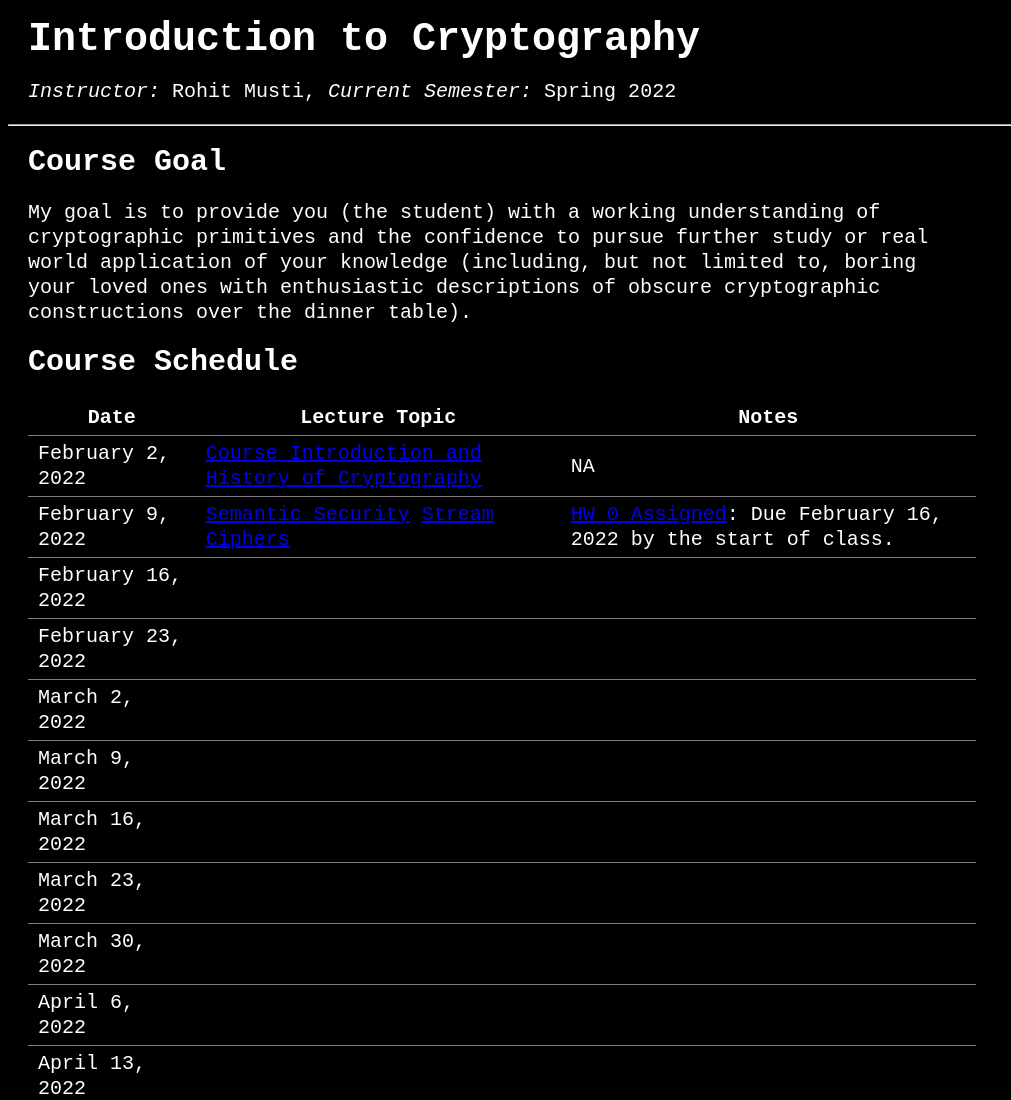
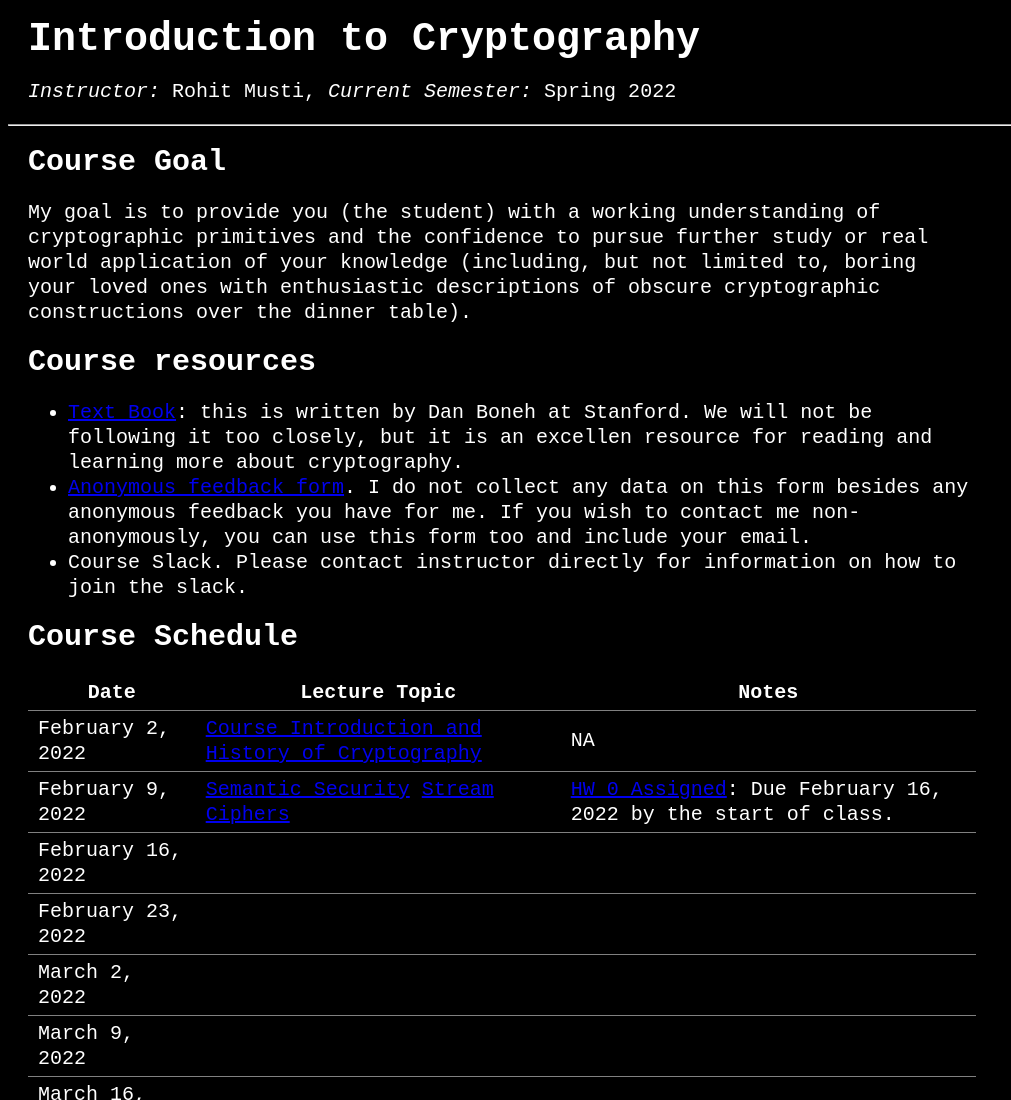
Before and after one commit to rohitmusti/intro-to-crypto, a plain HTML site: page index.html in a window 1280 px wide. Shown: the top 1100 px of the page, without its empty margins (0-1011 px from the left). Drawn offline with Linux system fonts and the light colour scheme.

Commit message:
more course house keeping

```diff
--- a/index.html
+++ b/index.html
@@ -24,6 +24,29 @@
         boring your loved ones with enthusiastic descriptions of obscure
         cryptographic constructions over the dinner table).
       </p>
+    </div>
+    <div>
+      <h2>Course resources</h2>
+      <ul>
+        <li>
+          <a href="http://toc.cryptobook.us/">Text Book</a>: this is written by
+          Dan Boneh at Stanford. We will not be following it too closely, but it
+          is an excellen resource for reading and learning more about
+          cryptography.
+        </li>
+        <li>
+          <a
+            href="https://docs.google.com/forms/d/e/1FAIpQLSe8zyzCNzAWyBIDf_lnF-5_S4rCOW86Tog9-vyBTB0uLKPzVg/viewform"
+            >Anonymous feedback form</a
+          >. I do not collect any data on this form besides any anonymous
+          feedback you have for me. If you wish to contact me non-anonymously,
+          you can use this form too and include your email.
+        </li>
+        <li>
+          Course Slack. Please contact instructor directly for information on
+          how to join the slack.
+        </li>
+      </ul>
     </div>
     <div>
       <h2>Course Schedule</h2>
```
